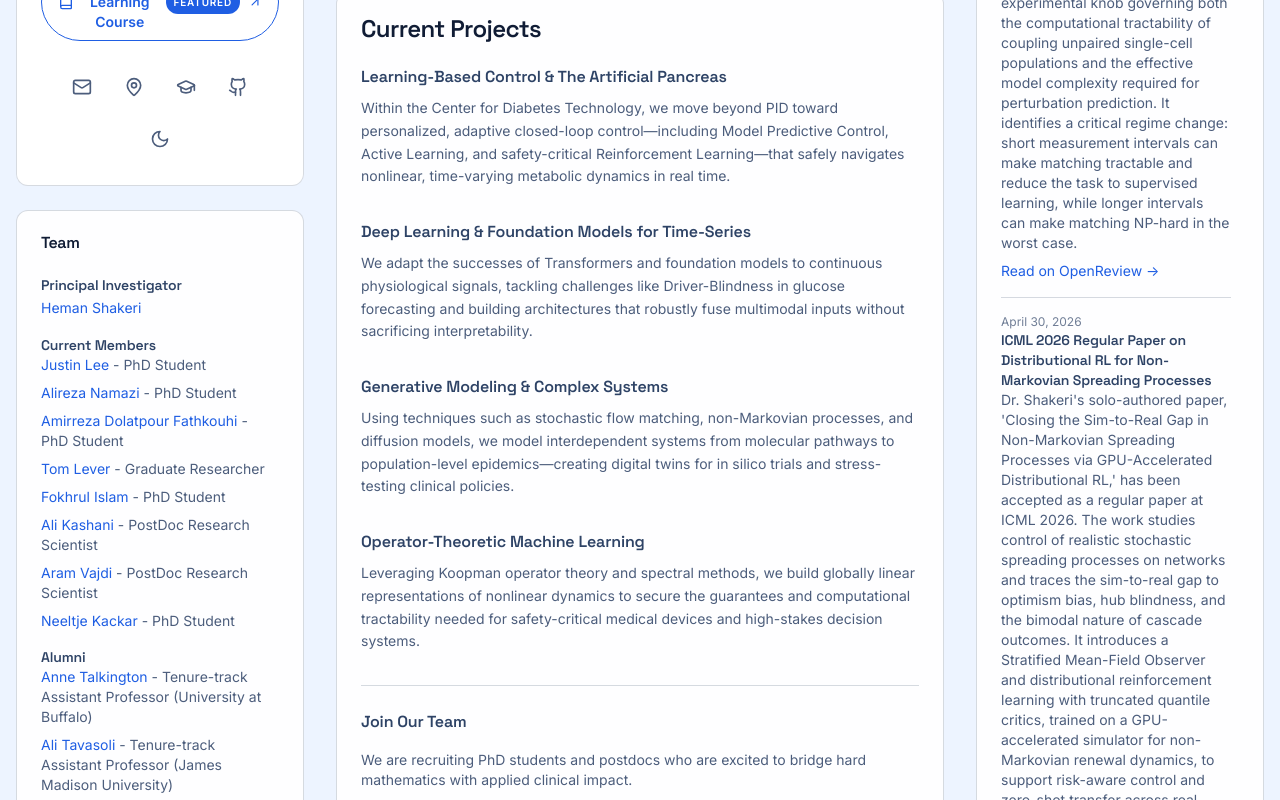
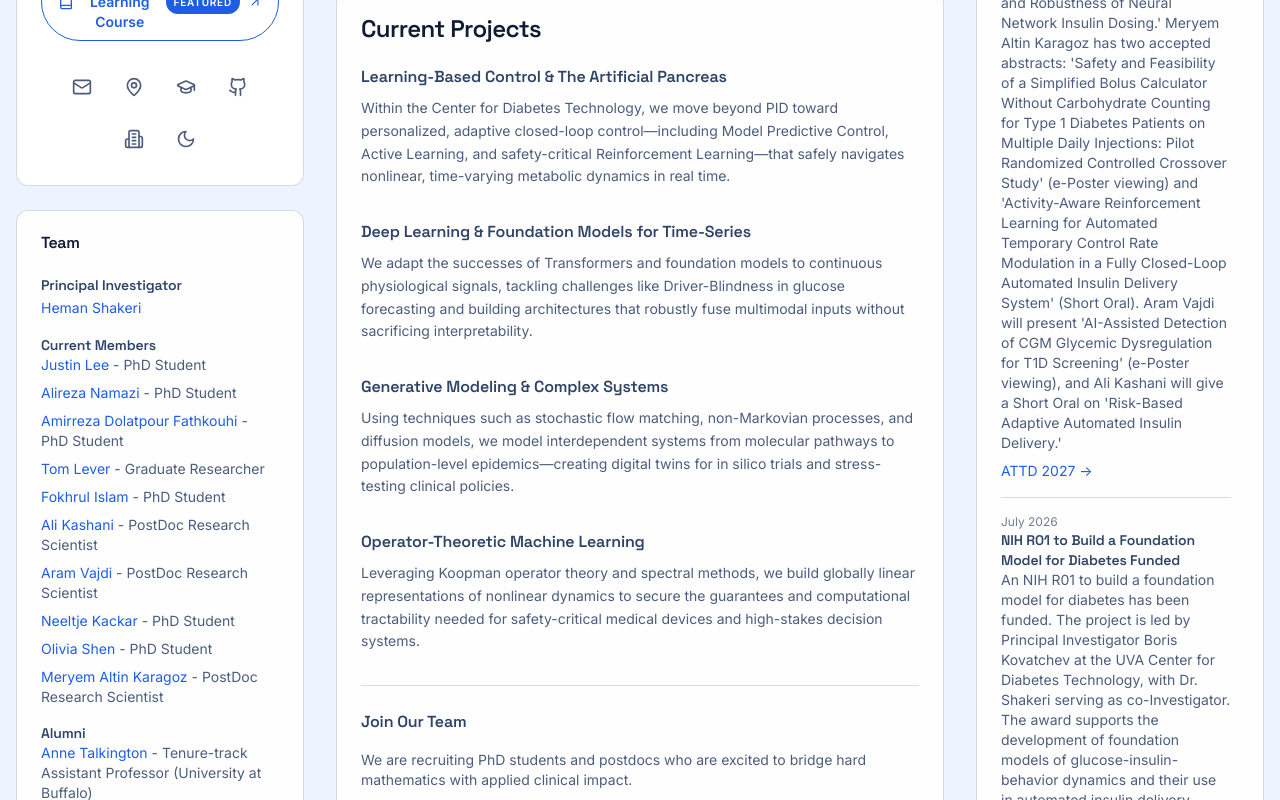
Before and after one commit to Shakeri-Lab/shakeri-lab.github.io, a Next.js app: page / in a window 1280 px wide. Shown: the part 360-1160 px from the top of the page. Built offline with nearby package versions, Linux system fonts and the light colour scheme.

Commit message:
Add ATTD 2027, funded R01, CDC 2026, and ICML workshop news
Also add Olivia Shen and Meryem Altin Karagoz to the team, and link the UVA Center for Diabetes Technology data science lab page from the header.

```diff
--- a/src/components/sections/HeaderCard.tsx
+++ b/src/components/sections/HeaderCard.tsx
@@ -1,7 +1,7 @@
 import Image from "next/image";
 import Link from "next/link";
 import { Card, CardContent } from "@/components/ui/card";
-import { ArrowUpRight, Book, Github, GraduationCap, Mail, MapPin, Moon, Sun } from "lucide-react";
+import { ArrowUpRight, Book, Building2, Github, GraduationCap, Mail, MapPin, Moon, Sun } from "lucide-react";
 
 interface HeaderCardProps {
   theme: string;
@@ -89,6 +89,16 @@ export function HeaderCard({ theme, onToggleTheme }: HeaderCardProps) {
               <Github className="h-5 w-5" />
               <span className="sr-only">GitHub</span>
             </Link>
+            <Link
+              href="https://med.virginia.edu/diabetes-technology/leadership/data-science-lab/"
+              className={iconClassName}
+              target="_blank"
+              rel="noopener noreferrer"
+              title="UVA Center for Diabetes Technology — Data Science Lab"
+            >
+              <Building2 className="h-5 w-5" />
+              <span className="sr-only">UVA Center for Diabetes Technology</span>
+            </Link>
             <button
               onClick={onToggleTheme}
               className={`${iconClassName} hover:bg-[var(--surface)]`}
--- a/src/data/news.ts
+++ b/src/data/news.ts
@@ -1,6 +1,37 @@
 import { NewsItem } from '@/types';
 
 export const news: NewsItem[] = [
+  {
+    date: "July 2026",
+    title: "Five Lab Abstracts Accepted to ATTD 2027 in Paris",
+    content: "Five abstracts from the lab were accepted to the 20th International Conference on Advanced Technologies & Treatments for Diabetes (ATTD 2027), to be held in Paris, France, March 3-6, 2027. Olivia Shen will give a Long Oral presentation on 'Exploring the Intrinsic Dimensionality of Artificial Pancreas States to Improve Safety and Robustness of Neural Network Insulin Dosing.' Meryem Altin Karagoz has two accepted abstracts: 'Safety and Feasibility of a Simplified Bolus Calculator Without Carbohydrate Counting for Type 1 Diabetes Patients on Multiple Daily Injections: Pilot Randomized Controlled Crossover Study' (e-Poster viewing) and 'Activity-Aware Reinforcement Learning for Automated Temporary Control Rate Modulation in a Fully Closed-Loop Automated Insulin Delivery System' (Short Oral). Aram Vajdi will present 'AI-Assisted Detection of CGM Glycemic Dysregulation for T1D Screening' (e-Poster viewing), and Ali Kashani will give a Short Oral on 'Risk-Based Adaptive Automated Insulin Delivery.'",
+    links: [{
+      text: "ATTD 2027",
+      url: "https://attd2027.kenes.com/"
+    }]
+  },
+  {
+    date: "July 2026",
+    title: "NIH R01 to Build a Foundation Model for Diabetes Funded",
+    content: "An NIH R01 to build a foundation model for diabetes has been funded. The project is led by Principal Investigator Boris Kovatchev at the UVA Center for Diabetes Technology, with Dr. Shakeri serving as co-Investigator. The award supports the development of foundation models of glucose-insulin-behavior dynamics and their use in automated insulin delivery."
+  },
+  {
+    date: "July 2026",
+    title: "Paper Accepted to the 65th IEEE Conference on Decision and Control",
+    content: "Our paper 'Data-Driven Personalization of Automated Insulin Delivery' has been accepted to the 65th IEEE Conference on Decision and Control (CDC 2026), to be held at the Hilton Hawaiian Village in Honolulu, Hawaii, December 15-18, 2026."
+  },
+  {
+    date: "July 2026",
+    title: "Paper at the ICML 2026 Workshop on Hypothesis Testing",
+    content: "Our paper, 'Cycle-Aware Spectral Testing for Community Structure via Renewal Non-Backtracking Random Walks,' was presented at the ICML 2026 Workshop on the Impact of Hypothesis Testing. The work develops a spectral test for community structure built on renewal non-backtracking random walks, using cycle-aware statistics to decide when apparent community structure in a network is statistically real.",
+    links: [{
+      text: "Read on OpenReview",
+      url: "https://openreview.net/forum?id=cyCzrYOOSi"
+    }, {
+      text: "Workshop site",
+      url: "https://www.testing.ml/"
+    }]
+  },
   {
     date: "April 30, 2026",
     title: "ICML 2026 Spotlight Position Paper on Single-Cell Perturbation Analysis",
--- a/src/data/team.ts
+++ b/src/data/team.ts
@@ -46,6 +46,16 @@ export const team: Team = {
       name: "Neeltje Kackar",
       title: "PhD Student",
       link: "https://neelt.je/home/homepage"
+    },
+    {
+      name: "Olivia Shen",
+      title: "PhD Student",
+      link: "https://med.virginia.edu/diabetes-technology/leadership/data-science-lab/"
+    },
+    {
+      name: "Meryem Altin Karagoz",
+      title: "PostDoc Research Scientist",
+      link: "https://med.virginia.edu/diabetes-technology/leadership/data-science-lab/"
     }
   ],
   alumni: [
```
